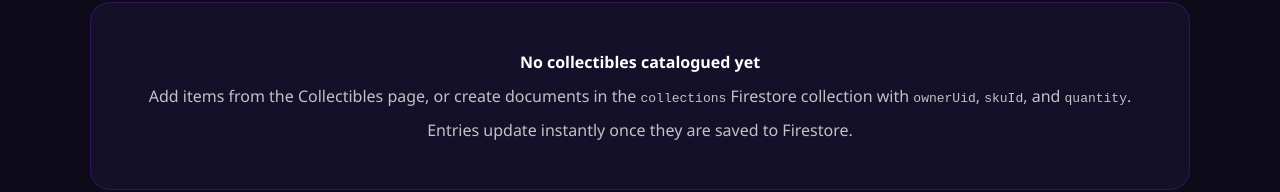
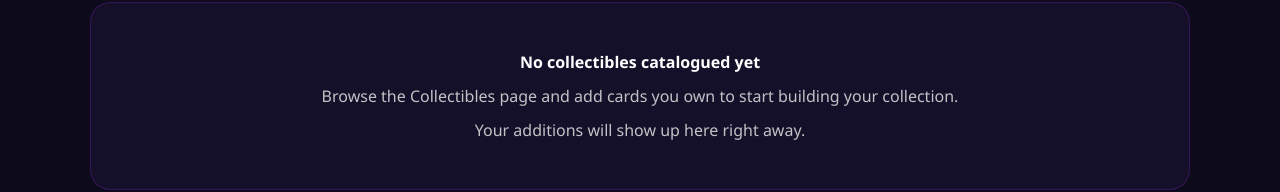
Before and after one commit to bjax13/LostDecks, a React (Vite) app in the folder frontend/: page /collections in a window 1280 px wide. Shown: the part 445-637 px from the top of the page. Built offline with nearby package versions, Linux system fonts and the light colour scheme; no server answers; the database is empty; sample sign-in values are in the browser's storage.

Commit message:
Replace Firestore jargon in collection empty state with user-facing copy. (#91)
Guide users to add cards from the Collectibles page instead of referencing backend schema details.

Co-authored-by: Bryan Jackson <>
Co-authored-by: Cursor <cursoragent@cursor.com>

```diff
--- a/frontend/src/pages/Collection/index.jsx
+++ b/frontend/src/pages/Collection/index.jsx
@@ -50,11 +50,9 @@ function CollectionContent() {
           <div className="collection-page__empty">
             <strong>No collectibles catalogued yet</strong>
             <span>
-              Add items from the Collectibles page, or create documents in the{" "}
-              <code>collections</code> Firestore collection with <code>ownerUid</code>,{" "}
-              <code>skuId</code>, and <code>quantity</code>.
+              Browse the Collectibles page and add cards you own to start building your collection.
             </span>
-            <span>Entries update instantly once they are saved to Firestore.</span>
+            <span>Your additions will show up here right away.</span>
           </div>
         ) : (
           <>
```
Also changed, not shown: 1 other file (tests, documents, lock files or other folders).
